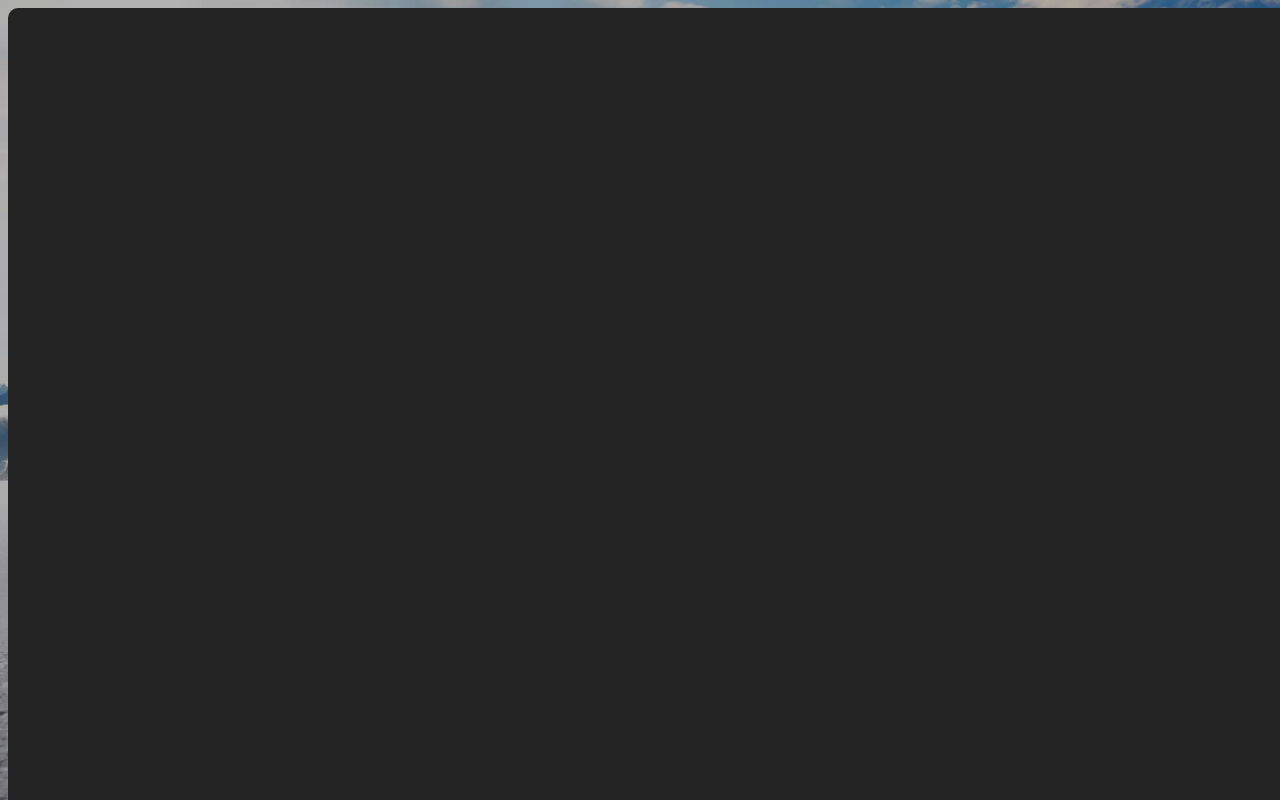
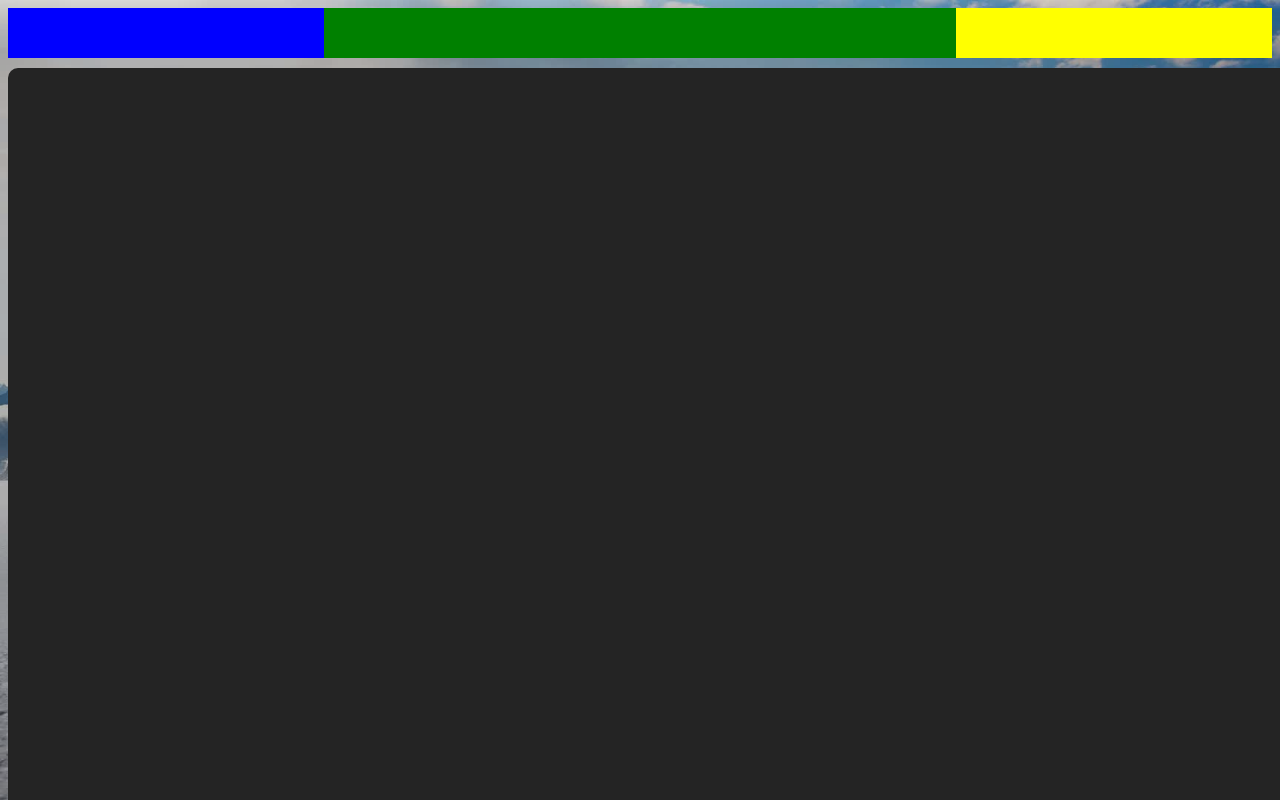
Before and after one commit to setrasariputra/IzzaSalsabila, a plain HTML site: page MSNNews/index.html in a window 1280 px wide. Shown: the top 800 px of the page. Drawn offline with Linux system fonts and the light colour scheme.

Commit message:
create topbar with display grid column template

```diff
--- a/MSNNews/index.html
+++ b/MSNNews/index.html
@@ -7,6 +7,11 @@
     <title>MSN News</title>
 </head>
 <body>
+    <div class="topbar">
+        <div class="menu-apps"></div>
+        <div class="search-box"></div>
+        <div class="personalization"></div>
+    </div>
     <div class="wrap">
 
     </div>
--- a/MSNNews/style.css
+++ b/MSNNews/style.css
@@ -7,6 +7,28 @@ body {
     background-repeat: no-repeat;
     background-size: cover;
     background-attachment: fixed;
+}
+.topbar {
+    background-color: red;
+    height: 50px;
+    margin-bottom: 10px;
+    display: grid;
+    grid-template-columns: 1fr 2fr 1fr;
+}
+.menu-apps {
+    width: 100%;
+    height: 50px;
+    background-color: blue;
+}
+.search-box {
+    width: 100%;
+    height: 50px;
+    background-color: green;
+}
+.personalization {
+    width: 100%;
+    height: 50px;
+    background-color: yellow;
 }
 .wrap {
     width: 1600px;
@@ -31,3 +53,13 @@ body {
         width: 950px;
     }
 }
+@media (max-width: 943px) {
+    .wrap {
+        width: 650px;
+    }
+}
+@media (max-width: 631px) {
+    .wrap {
+        width: 350px;
+    }
+}
```
